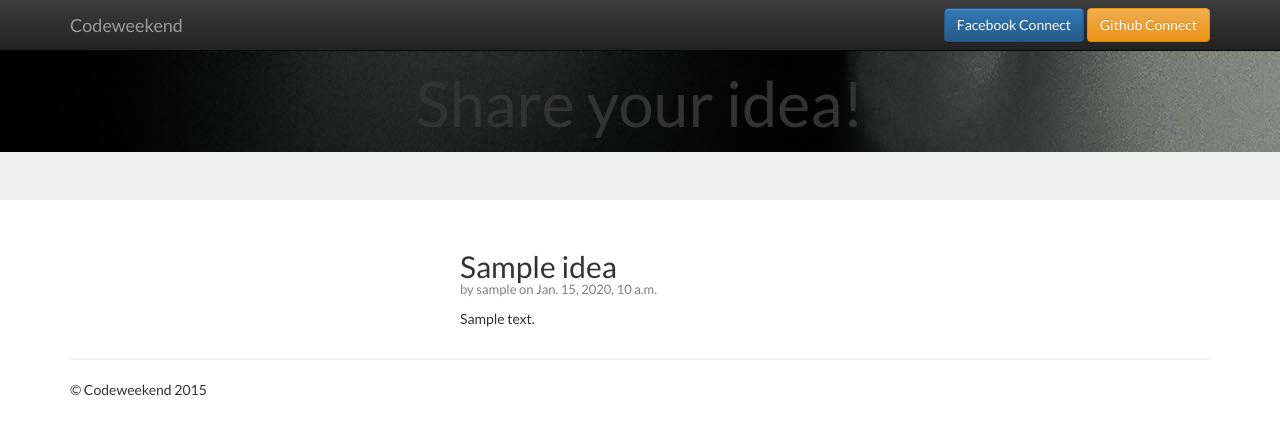
After one commit to cantorek/codeweekend, a Django app: page /ideabox/1/ in a window 1280 px wide. The commit adds this page. Shown: the top 435 px of the page. Run offline with Django 3.2, Linux system fonts and the light colour scheme; tables that the repository leaves empty hold one stand-in row (values such as "Sample post"); some libraries are stand-ins or nearby versions.

Commit message:
View idea details.

```diff
--- a/codeweekend/urls.py
+++ b/codeweekend/urls.py
@@ -27,6 +27,7 @@ router.register(r'users', views.UserViewSet)
 urlpatterns = [
     url(r'^$', views.index, name='index'),
     url(r'^ideabox/add', views.NewIdea, name='new_idea'),
+    url(r'^ideabox/(?P<id>\d+)/', views.ShowIdea, name='show_idea'),
     url(r'^ideabox/(?P<id>\d+)/edit', views.EditIdea, name='edit_idea'),
     url(r'^api/', include(router.urls)),
     url(r'^admin/', include(admin.site.urls)),
--- a/ideabox/templates/ideabox/header.html
+++ b/ideabox/templates/ideabox/header.html
@@ -4,17 +4,11 @@
     <meta charset="utf-8">
     <meta http-equiv="X-UA-Compatible" content="IE=edge">
     <meta name="viewport" content="width=device-width, initial-scale=1">
-    <!-- The above 3 meta tags *must* come first in the head; any other head content must come *after* these tags -->
     <meta name="description" content="">
     <meta name="author" content="">
-    <!-- Latest compiled and minified CSS -->
     <link rel="stylesheet" href="https://maxcdn.bootstrapcdn.com/bootstrap/3.3.5/css/bootstrap.min.css">
-
-    <!-- Optional theme -->
     <link rel="stylesheet" href="https://maxcdn.bootstrapcdn.com/bootstrap/3.3.5/css/bootstrap-theme.min.css">
-
     <link href="http://fonts.googleapis.com/css?family=Lato&subset=latin,latin-ext" rel="stylesheet" type="text/css">
-
     <link rel="stylesheet" href="/static/main.css">
 
     <title>Codeweekend - take part in coding challange and submit your ideas</title>
@@ -37,12 +31,16 @@
         <div id="navbar" class="navbar-collapse collapse">
           <div class="navbar-form navbar-right">
             {% if user.is_authenticated %}
-                <a href="/ideabox/add" class="btn btn-success">Share an idea</a>
-                <a href="#" class="btn" >{{ user }}</a>
+                <form action="/accounts/logout/" method=POST>
+                    <a href="/ideabox/add" class="btn btn-success">Share an idea</a>
+                    {% csrf_token %}
+                    {% load account %}
+                    <input type="submit" class="btn btn-warning" value="Logout {% user_display user %}" />
+                </form>
             {% else %}
                 {% load socialaccount %}
-                <a href="{% provider_login_url "facebook" method="oauth2" %}" class="btn btn-primary">Facebook Connect</a>
-                <a href="{% provider_login_url "github" %}" class="btn btn-warning">Github Connect</a>
+                <a href="{% provider_login_url "facebook" method="oauth2" next=request.path %}" class="btn btn-primary">Facebook Connect</a>
+                <a href="{% provider_login_url "github" next=request.path %}" class="btn btn-warning">Github Connect</a>
             {% endif %}
           </div>
         </div><!--/.navbar-collapse -->
--- /dev/null
+++ b/ideabox/templates/ideabox/idea.html
@@ -0,0 +1,30 @@
+{% include 'ideabox/header.html' %}
+
+    <div class="jumbotron">
+      <div class="container-fluid idea">
+        <h1 style="text-align: center;">Share your idea!</h1>
+        <p></p>
+      </div>
+    </div>
+
+    <div class="container">
+      <div class="row">
+
+        <div class="col-md-4 col-md-offset-4">
+            <h2>{{ idea.title }}</h2>
+            <p class="author"> by {{ idea.author }} on {{ idea.date_added }}</p>
+            <p>{{ idea.description }}</p>
+        </div>
+
+        {% if user.is_authenticated %}
+        <div class="col-md-4 col-md-offset-4">
+            {% load account %}
+            komentarz {{ request.user }} {% user_display user %}
+        </div>
+        {% endif %}
+
+      </div>
+
+      <hr>
+
+{% include 'ideabox/footer.html' %}
--- a/ideabox/templates/ideabox/index.html
+++ b/ideabox/templates/ideabox/index.html
@@ -20,7 +20,7 @@
                 <h2>{{ idea.title }}</h2>
                 <p class="author"> by {{ idea.author }} </p>
                 <p>{{ idea.description }}</p>
-                <p><a class="btn btn-default" href="#" role="button">View details &raquo;</a></p>
+                <p><a class="btn btn-default" href="/ideabox/{{ idea.id }}/" role="button">View details &raquo;</a></p>
                 {% if request.user == idea.author %}
                     <p><a class="btn btn-info" href="/ideabox/{{ idea.id }}/edit" role="button">Edit &raquo;</a></p>
                 {% endif %}
--- a/ideabox/views.py
+++ b/ideabox/views.py
@@ -27,11 +27,19 @@ class IdeaViewSet(viewsets.ModelViewSet):
     queryset = Idea.objects.all().order_by('-date_added')
     serializer_class = IdeaSerializer
 
-
 def index(request):
     ideas = Idea.objects.all().order_by('-date_added')
     context = RequestContext(request, {'ideas' : ideas, })
     return render(request, 'ideabox/index.html', context)
+
+def ShowIdea(request, id):
+    try:
+        instance = Idea.objects.get(id=id)
+    except:
+        raise Http404('Idea does not exists!')
+
+    context = RequestContext(request, {'idea' : instance, })
+    return render(request, 'ideabox/idea.html', context)
 
 @login_required
 def NewIdea(request):
```
